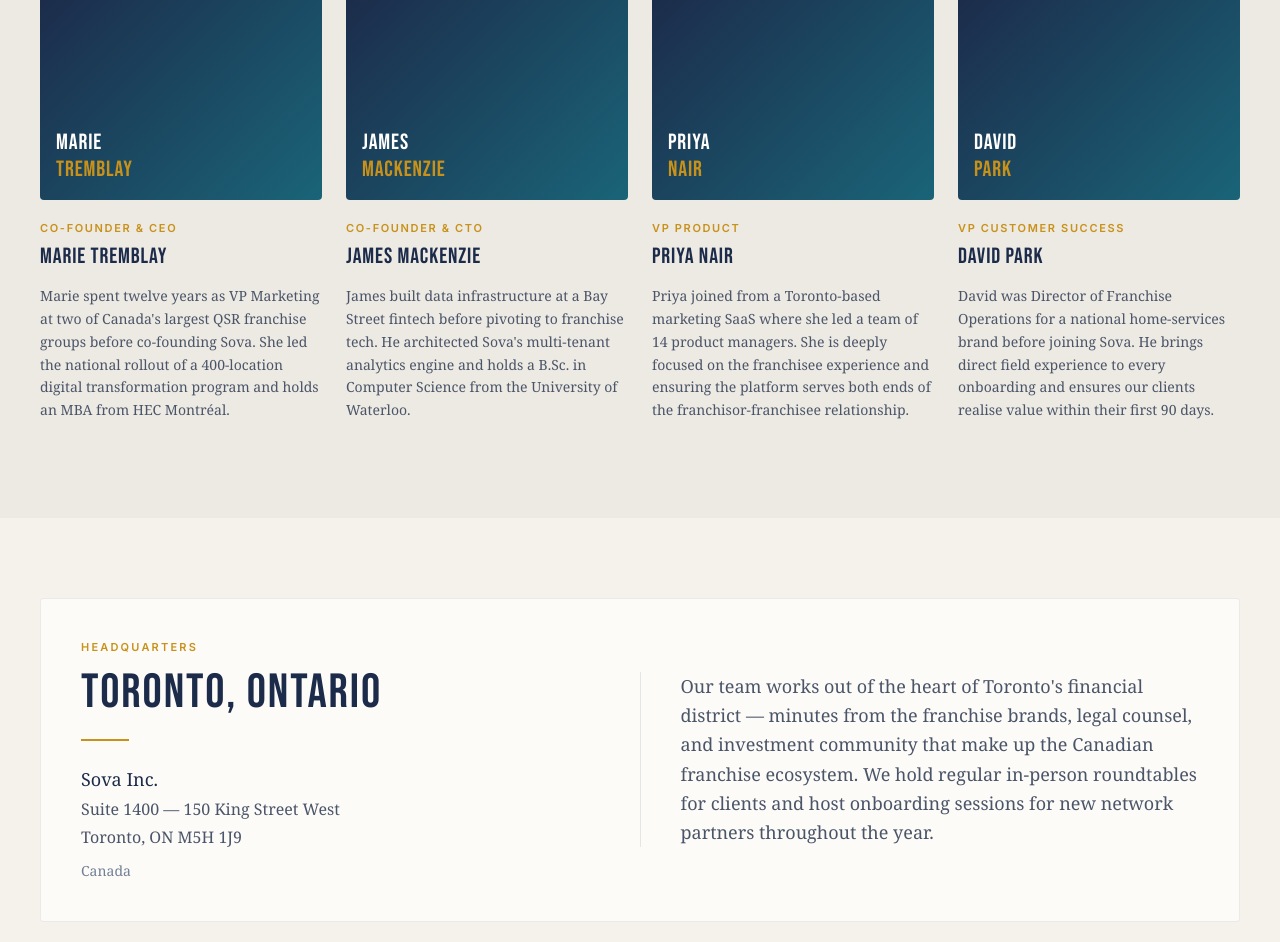
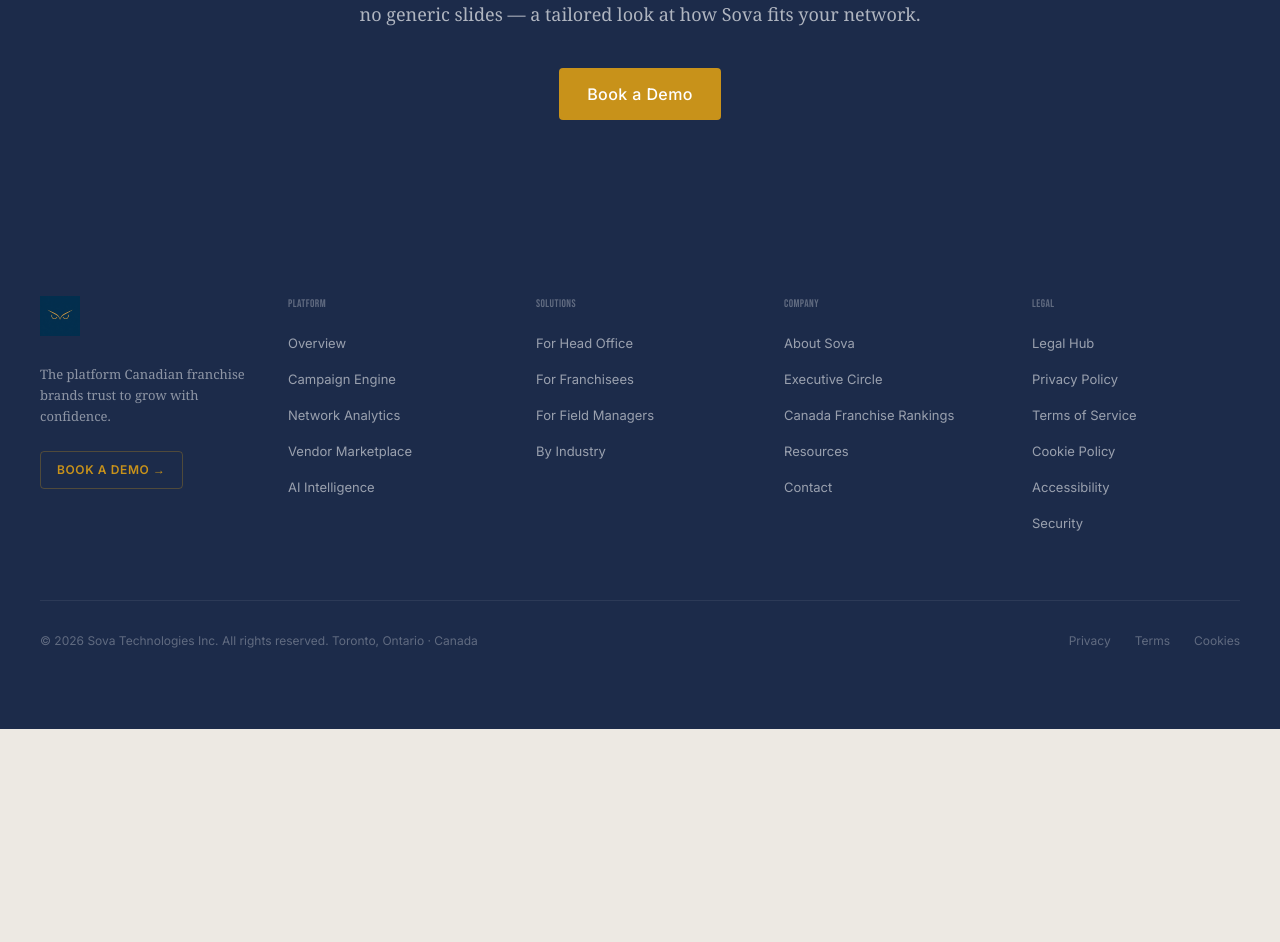
Before and after one commit to khankhemie-cyber/FranchiseMarketing, a Next.js app: page /about in a window 1280 px wide. Shown: the part 2670-3612 px from the top of the page. After the commit the page ends 3399 px from the top, so only its background shows below. Built offline with nearby package versions, Linux system fonts and the light colour scheme.

Commit message:
Remove team section and HQ address from About page
https://claude.ai/code/session_01AYVxMQoJG5udppaWC6htDV

```diff
--- a/src/app/about/page.tsx
+++ b/src/app/about/page.tsx
@@ -27,32 +27,6 @@ const values = [
   },
 ];
 
-const team = [
-  {
-    name: "Marie Tremblay",
-    title: "Co-Founder & CEO",
-    bio:
-      "Marie spent twelve years as VP Marketing at two of Canada's largest QSR franchise groups before co-founding Sova. She led the national rollout of a 400-location digital transformation program and holds an MBA from HEC Montréal.",
-  },
-  {
-    name: "James MacKenzie",
-    title: "Co-Founder & CTO",
-    bio:
-      "James built data infrastructure at a Bay Street fintech before pivoting to franchise tech. He architected Sova's multi-tenant analytics engine and holds a B.Sc. in Computer Science from the University of Waterloo.",
-  },
-  {
-    name: "Priya Nair",
-    title: "VP Product",
-    bio:
-      "Priya joined from a Toronto-based marketing SaaS where she led a team of 14 product managers. She is deeply focused on the franchisee experience and ensuring the platform serves both ends of the franchisor-franchisee relationship.",
-  },
-  {
-    name: "David Park",
-    title: "VP Customer Success",
-    bio:
-      "David was Director of Franchise Operations for a national home-services brand before joining Sova. He brings direct field experience to every onboarding and ensures our clients realise value within their first 90 days.",
-  },
-];
 
 export default function AboutPage() {
   return (
@@ -173,91 +147,6 @@ export default function AboutPage() {
         </div>
       </section>
 
-      {/* Team */}
-      <section className="bg-[#EDE9E3] py-24">
-        <div className="max-w-7xl mx-auto px-6 lg:px-10">
-          <div className="font-sans-ui text-[11px] font-semibold tracking-[0.2em] text-[#C8921A] uppercase mb-4">
-            Leadership
-          </div>
-          <h2 className="font-display text-[52px] sm:text-[64px] text-[#1C2B4A] leading-[0.9] mb-16">
-            THE TEAM
-          </h2>
-          <div className="grid sm:grid-cols-2 lg:grid-cols-4 gap-6">
-            {team.map((member) => (
-              <div key={member.name} className="flex flex-col">
-                {/* Avatar placeholder */}
-                <div
-                  className="w-full aspect-[4/3] rounded-sm mb-5 flex items-end p-4"
-                  style={{
-                    background:
-                      "linear-gradient(135deg, #1C2B4A 0%, #1A6478 100%)",
-                  }}
-                >
-                  <div>
-                    <div className="font-display text-[22px] text-white leading-tight">
-                      {member.name.split(" ")[0].toUpperCase()}
-                    </div>
-                    <div className="font-display text-[22px] leading-tight" style={{ color: "#C8921A" }}>
-                      {member.name.split(" ")[1].toUpperCase()}
-                    </div>
-                  </div>
-                </div>
-                <div className="font-sans-ui text-[11px] font-semibold tracking-[0.15em] text-[#C8921A] uppercase mb-1">
-                  {member.title}
-                </div>
-                <h3 className="font-display text-[22px] text-[#1C2B4A] mb-3">
-                  {member.name.toUpperCase()}
-                </h3>
-                <p
-                  className="text-sm leading-relaxed text-[#4A5568] flex-1"
-                  style={{ fontFamily: "'Constantia', Georgia, serif" }}
-                >
-                  {member.bio}
-                </p>
-              </div>
-            ))}
-          </div>
-        </div>
-      </section>
-
-      {/* Toronto HQ */}
-      <section className="bg-[#F5F1EB] py-20">
-        <div className="max-w-7xl mx-auto px-6 lg:px-10">
-          <div className="bg-[#FDFBF8] border border-[rgba(28,43,74,0.08)] rounded-sm p-10 flex flex-col lg:flex-row lg:items-center gap-10">
-            <div className="flex-1">
-              <div className="font-sans-ui text-[11px] font-semibold tracking-[0.2em] text-[#C8921A] uppercase mb-4">
-                Headquarters
-              </div>
-              <h2 className="font-display text-[40px] sm:text-[48px] text-[#1C2B4A] leading-[0.9] mb-6">
-                TORONTO, ONTARIO
-              </h2>
-              <div className="rule-gold mb-6" />
-              <address
-                className="not-italic text-[#4A5568] space-y-1"
-                style={{ fontFamily: "'Constantia', Georgia, serif" }}
-              >
-                <div className="text-lg font-medium text-[#1C2B4A]">Sova Inc.</div>
-                <div>Suite 1400 — 150 King Street West</div>
-                <div>Toronto, ON  M5H 1J9</div>
-                <div className="pt-2 text-sm text-[#718096]">Canada</div>
-              </address>
-            </div>
-            <div className="flex-1 lg:pl-10 lg:border-l border-[rgba(28,43,74,0.1)]">
-              <p
-                className="text-lg leading-relaxed text-[#4A5568]"
-                style={{ fontFamily: "'Constantia', Georgia, serif" }}
-              >
-                Our team works out of the heart of Toronto's financial district —
-                minutes from the franchise brands, legal counsel, and investment
-                community that make up the Canadian franchise ecosystem. We hold
-                regular in-person roundtables for clients and host onboarding
-                sessions for new network partners throughout the year.
-              </p>
-            </div>
-          </div>
-        </div>
-      </section>
-
       {/* CTA */}
       <section className="bg-[#1C2B4A] py-24">
         <div className="max-w-7xl mx-auto px-6 lg:px-10 text-center">
```
